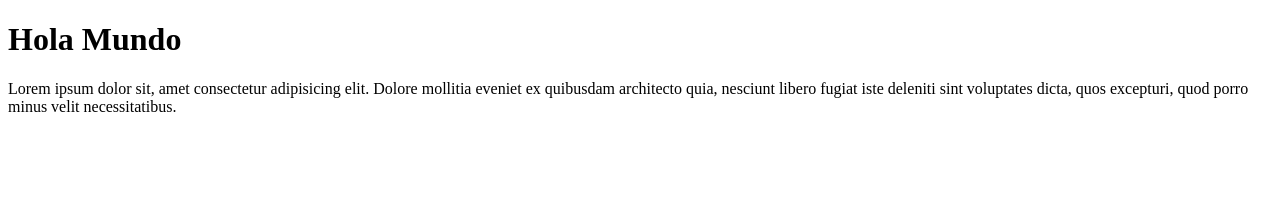
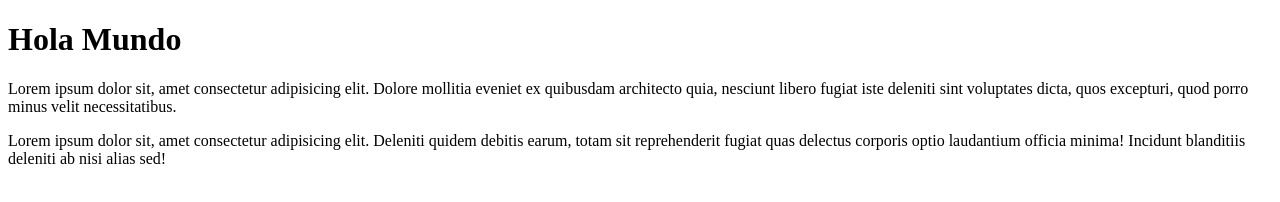
Before and after one commit to Dorayen/Hola-Mundo, a plain HTML site: page site-exemplo/index.html in a window 1280 px wide. Drawn offline with Linux system fonts and the light colour scheme.

Commit message:
Adicione otro parágrafo

```diff
--- a/site-exemplo/index.html
+++ b/site-exemplo/index.html
@@ -9,5 +9,6 @@
 <body>
     <h1>Hola Mundo</h1>
     <p>Lorem ipsum dolor sit, amet consectetur adipisicing elit. Dolore mollitia eveniet ex quibusdam architecto quia, nesciunt libero fugiat iste deleniti sint voluptates dicta, quos excepturi, quod porro minus velit necessitatibus.</p>
+    <p>Lorem ipsum dolor sit, amet consectetur adipisicing elit. Deleniti quidem debitis earum, totam sit reprehenderit fugiat quas delectus corporis optio laudantium officia minima! Incidunt blanditiis deleniti ab nisi alias sed!</p>
 </body>
 </html>
```
